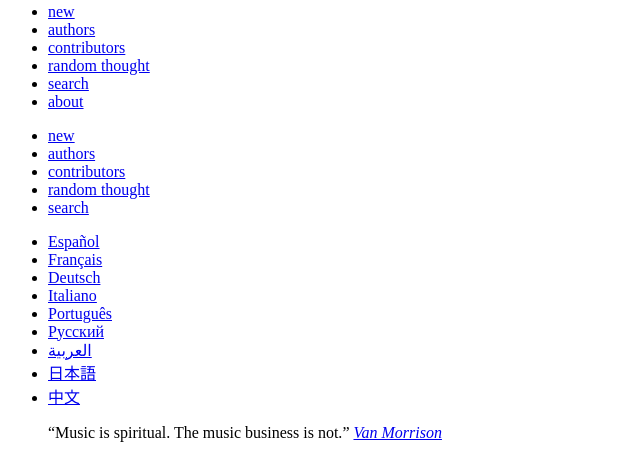
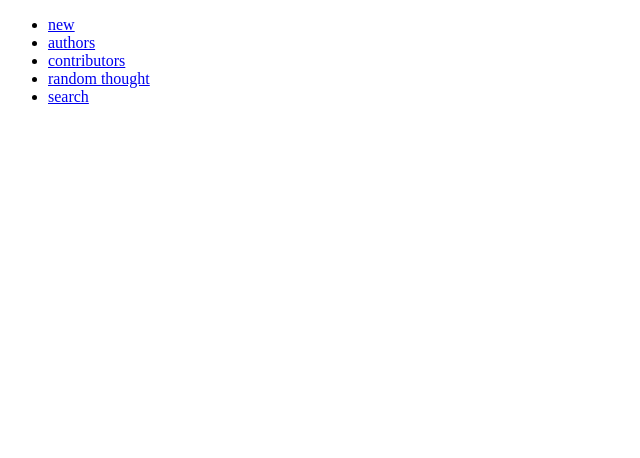
Before and after one commit to banflam/ch-thoughts, a plain HTML site: page index.html in a window 1280 px wide. Shown: the part 445-903 px from the top of the page, without its empty margins (0-640 px from the left). After the commit the page ends 800 px from the top, so only its background shows below. Drawn offline with Linux system fonts and the light colour scheme.

Commit message:
create header group and remove corresponding from refeernce

```diff
--- a/index.html
+++ b/index.html
@@ -4,14 +4,16 @@
     <meta charset="utf-8" />
     <link rel="icon" type="image/svg+xml" href="/favicon.svg" />
     <meta name="viewport" content="width=device-width, initial-scale=1.0" />
-    <link rel="stylesheet" href="/styling.css"/>
+    <link rel="stylesheet" href="/styling.css" />
     <title>ChessThoughts</title>
   </head>
 
   <body id="home">
     <header id="bighead">
-      <h1>ChessThoughts</h1>
-      <h2>a quiet place to think about chess</h2>
+      <hgroup>
+        <h1>ChessThoughts</h1>
+        <h2>a quiet place to think about chess</h2>
+      </hgroup>
     </header>
     <ul>
       <li><a href="/all">all</a></li>
@@ -31,21 +33,17 @@
   </body>
 
   <footer id="bigfoot">
-    <blockquote cite="/t/671">
+    <blockquote cite="FILL ME">
       <q>Music is spiritual. The music business is not.</q>
-      <cite><a href="/t/671">Van Morrison</a></cite>
+      <cite><a href="FILL ME">Van Morrison</a></cite>
     </blockquote>
   </footer>
 </html>
 
+<html>
   <body id="home">
     <div id="page">
       <header id="bighead">
-        <hgroup>
-          <h1><a href="/">MusicThoughts</a></h1>
-          <h2>a quiet place to think about music</h2>
-        </hgroup>
-
         <nav id="nav">
           <ul>
             <li><a href="/new">new</a></li>
@@ -67,27 +65,6 @@
           <li><a href="/search">search</a></li>
         </ul>
       </section>
-
-      <footer id="bigfoot">
-        <nav id="langforms">
-          <ul>
-            <li><a href="https://es.musicthoughts.com/">Español</a></li>
-            <li><a href="https://fr.musicthoughts.com/">Français</a></li>
-            <li><a href="https://de.musicthoughts.com/">Deutsch</a></li>
-            <li><a href="https://it.musicthoughts.com/">Italiano</a></li>
-            <li><a href="https://pt.musicthoughts.com/">Português</a></li>
-            <li><a href="https://ru.musicthoughts.com/">Русский</a></li>
-            <li><a href="https://ar.musicthoughts.com/">العربية</a></li>
-            <li><a href="https://ja.musicthoughts.com/">日本語</a></li>
-            <li><a href="https://zh.musicthoughts.com/">中文</a></li>
-          </ul>
-        </nav>
-
-        <blockquote cite="/t/671">
-          <q>Music is spiritual. The music business is not.</q>
-          <cite><a href="/t/671">Van Morrison</a></cite>
-        </blockquote>
-      </footer>
     </div>
   </body>
 </html>
```
